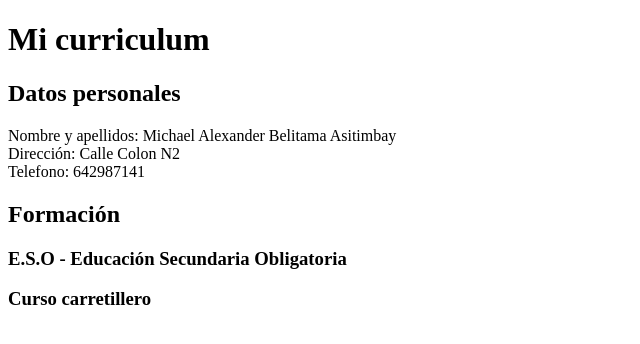
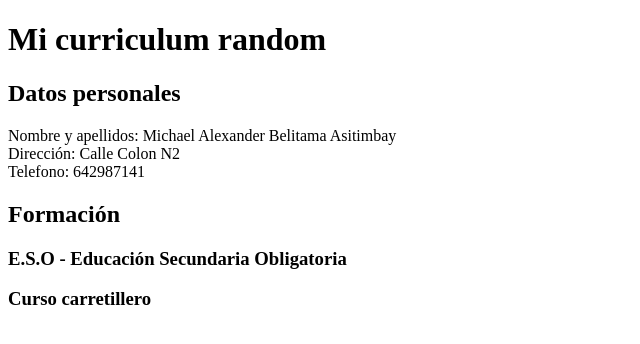
Before and after one commit to Belitama/belitama, a plain HTML site: page index.html in a window 1280 px wide. Shown: the whole page, without its empty margins (0-640 px from the left). Drawn offline with Linux system fonts and the light colour scheme.

Commit message:
index.html

```diff
--- a/index.html
+++ b/index.html
@@ -6,7 +6,7 @@
 
     <body>
 
-        <h1> Mi curriculum</h1>
+        <h1> Mi curriculum random</h1>
         <h2> Datos personales</h2>
         <p>Nombre y apellidos: Michael Alexander Belitama Asitimbay <br>Dirección: Calle Colon N2 <br>Telefono: 642987141</p>
 
```
